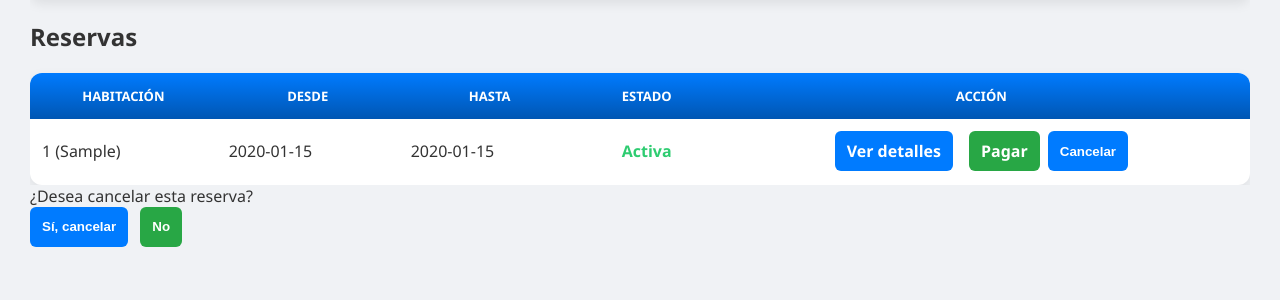
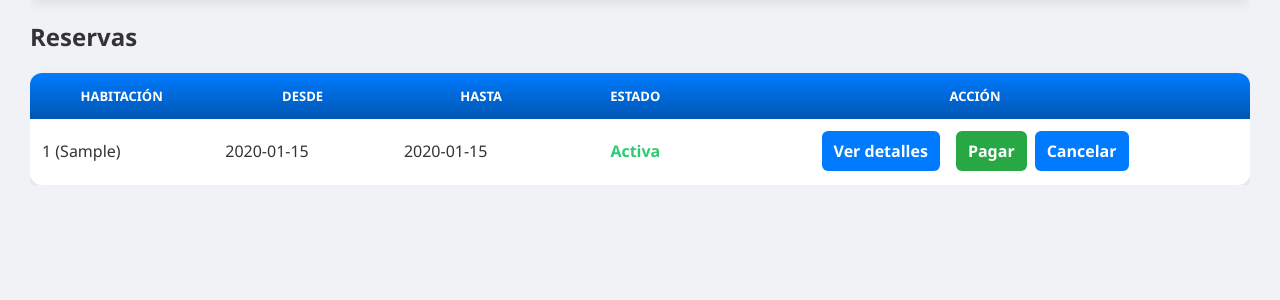
Before and after one commit to Gonzalo-721/Proyecto, a Flask app: template templates/dashboard_cliente.html in a window 1280 px wide. Shown: the part 159-459 px from the top of the page. Run offline with Flask 3, Linux system fonts and the light colour scheme; the template is opened without the code that fills it: values that come from a table or form of the project are taken from there, others are empty; tables that the repository leaves empty hold one stand-in row (values such as "Sample post").

Commit message:
Update dashboard_cliente.html

```diff
--- a/templates/dashboard_cliente.html
+++ b/templates/dashboard_cliente.html
@@ -78,11 +78,11 @@
                                 Pagar
                             </a>
 
-                            <button type="button" class="btn btn-danger"
-                                onclick="mostrarModal('{{ reserva.id_reserva }}')">
+                            <a href="{{ url_for('cancelar_reserva', id_reserva=reserva.id_reserva) }}"
+                                class="btn btn-danger">
+                                Cancelar
+                            </a>
 
-                                Cancelar
-                            </button>
                             {% endif %}
                         </td>
 
@@ -94,17 +94,6 @@
             <p class="empty">No hay reservas registradas.</p>
             {% endif %}
         </main>
-    </div>
-
-    <div id="modalCancelar" class="modal-custom">
-        <div class="modal-contenido">
-            <p>¿Desea cancelar esta reserva?</p>
-
-            <form id="formCancelar" method="POST">
-                <button type="submit" class="btn btn-danger">Sí, cancelar</button>
-                <button type="button" class="btn btn-secondary" onclick="cerrarModal()">No</button>
-            </form>
-        </div>
     </div>
 
     <script>
@@ -121,18 +110,6 @@
         });
     </script>
 
-    <script>
-        function mostrarModal(idReserva) {
-            const form = document.getElementById('formCancelar');
-            form.action = `/cancelar_reserva/${idReserva}`;
-            document.getElementById('modalCancelar').style.display = 'flex';
-        }
-
-        function cerrarModal() {
-            document.getElementById('modalCancelar').style.display = 'none';
-        }
-    </script>
-
 </body>
 
 </html>
```
Lines whose indentation alone changed are shown as unchanged.
